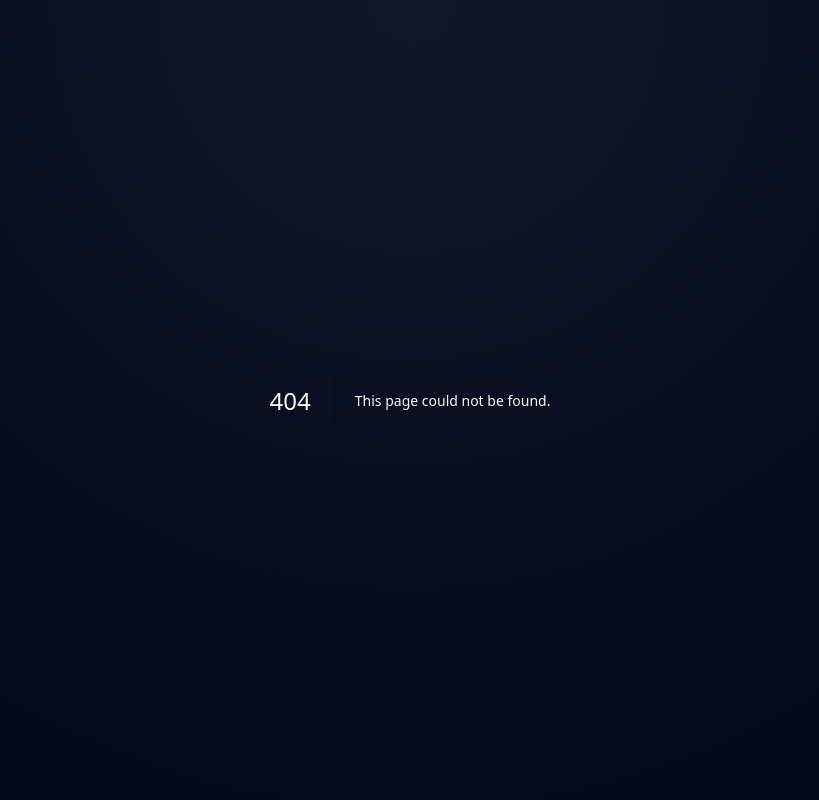
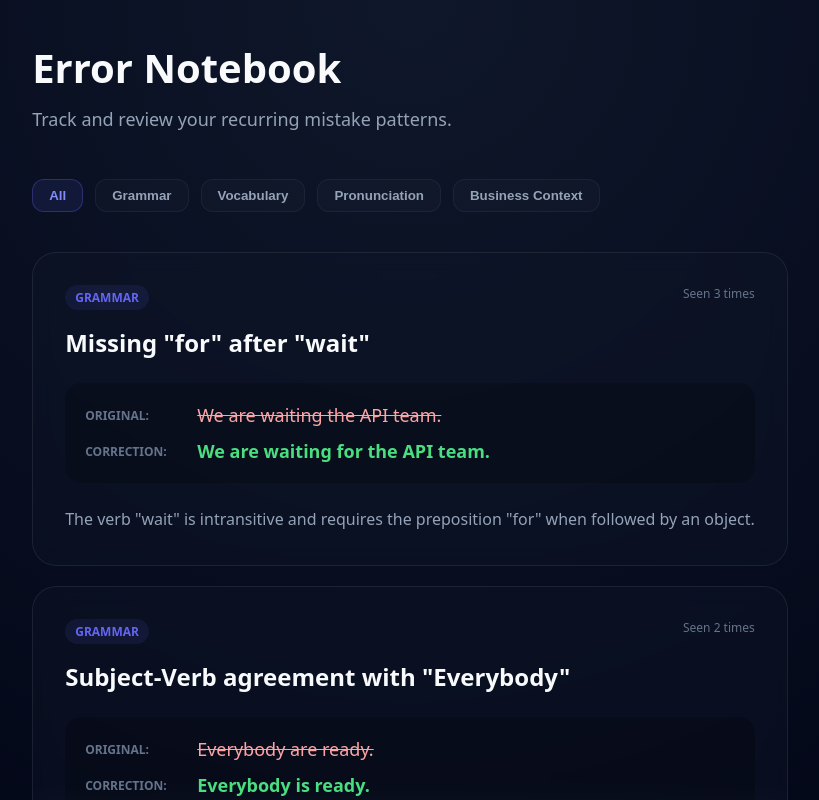
Before and after one commit to Armsss9988/AI-English, a Next.js app in the folder apps/web/: page /notebook in a window 1280 px wide. Before the commit this address had no page. Shown: the top 800 px of the page, without its empty margins (230-1049 px from the left). Built offline with nearby package versions, Linux system fonts and the light colour scheme.

Commit message:
feat(dev2): implement E4 error notebook UI with category filtering and mistake patterns

```diff
--- /dev/null
+++ b/apps/web/src/app/notebook/page.tsx
@@ -0,0 +1,15 @@
+import React from 'react';
+import { NotebookList } from '@/features/error-notebook/NotebookList';
+
+export default function NotebookPage() {
+  return (
+    <main style={{ padding: '40px', maxWidth: '1000px', margin: '0 auto' }}>
+      <header style={{ marginBottom: '48px' }}>
+        <h1 style={{ fontSize: '2.5rem', fontWeight: '800', marginBottom: '12px' }}>Error Notebook</h1>
+        <p style={{ color: '#94a3b8', fontSize: '1.125rem' }}>Track and review your recurring mistake patterns.</p>
+      </header>
+
+      <NotebookList />
+    </main>
+  );
+}
--- /dev/null
+++ b/apps/web/src/features/error-notebook/NotebookList.tsx
@@ -0,0 +1,73 @@
+'use client';
+
+import React, { useState } from 'react';
+import { useQuery } from '@tanstack/react-query';
+import { NotebookCategory } from '@english-coach/contracts';
+import { getNotebookEntries } from '@/lib/api/error-notebook';
+import styles from './notebook.module.css';
+
+const CATEGORIES: NotebookCategory[] = ['Grammar', 'Vocabulary', 'Pronunciation', 'Business Context'];
+
+export const NotebookList: React.FC = () => {
+  const [selectedCategory, setSelectedCategory] = useState<NotebookCategory | 'All'>('All');
+
+  const { data: entries, isLoading } = useQuery({
+    queryKey: ['notebook', selectedCategory],
+    queryFn: () => getNotebookEntries(selectedCategory === 'All' ? undefined : selectedCategory),
+  });
+
+  if (isLoading) return <div className={styles.loading}>Loading your notebook...</div>;
+
+  return (
+    <div className={styles.container}>
+      <div className={styles.filterBar}>
+        <button
+          className={`${styles.filterBtn} ${selectedCategory === 'All' ? styles.filterActive : ''}`}
+          onClick={() => setSelectedCategory('All')}
+        >
+          All
+        </button>
+        {CATEGORIES.map(cat => (
+          <button
+            key={cat}
+            className={`${styles.filterBtn} ${selectedCategory === cat ? styles.filterActive : ''}`}
+            onClick={() => setSelectedCategory(cat)}
+          >
+            {cat}
+          </button>
+        ))}
+      </div>
+
+      <div className={styles.list}>
+        {entries?.length === 0 ? (
+          <div className={styles.empty}>No entries found in this category.</div>
+        ) : (
+          entries?.map(entry => (
+            <div key={entry.id} className={styles.entryCard}>
+              <div className={styles.entryHeader}>
+                <span className={styles.categoryBadge}>{entry.category}</span>
+                <span className={styles.recurrence}>Seen {entry.recurrenceCount} times</span>
+              </div>
+              <h3 className={styles.pattern}>{entry.pattern}</h3>
+
+              <div className={styles.comparison}>
+                <div className={styles.originalLine}>
+                  <span className={styles.lineLabel}>Original:</span>
+                  <span className={styles.lineText}>{entry.original}</span>
+                </div>
+                <div className={styles.correctedLine}>
+                  <span className={styles.lineLabel}>Correction:</span>
+                  <span className={styles.lineText}>{entry.corrected}</span>
+                </div>
+              </div>
+
+              <div className={styles.explanationBox}>
+                <p>{entry.explanation}</p>
+              </div>
+            </div>
+          ))
+        )}
+      </div>
+    </div>
+  );
+};
--- /dev/null
+++ b/apps/web/src/features/error-notebook/notebook.module.css
@@ -0,0 +1,141 @@
+.container {
+  display: flex;
+  flex-direction: column;
+  gap: 32px;
+  width: 100%;
+}
+
+.filterBar {
+  display: flex;
+  gap: 12px;
+  overflow-x: auto;
+  padding-bottom: 8px;
+  scrollbar-width: none;
+}
+
+.filterBar::-webkit-scrollbar {
+  display: none;
+}
+
+.filterBtn {
+  padding: 8px 16px;
+  border-radius: 12px;
+  border: 1px solid rgba(255, 255, 255, 0.05);
+  background: rgba(255, 255, 255, 0.02);
+  color: #94a3b8;
+  font-weight: 600;
+  cursor: pointer;
+  white-space: nowrap;
+  transition: all 0.2s ease;
+}
+
+.filterBtn:hover {
+  background: rgba(255, 255, 255, 0.05);
+  color: #f8fafc;
+}
+
+.filterActive {
+  background: rgba(99, 102, 241, 0.1) !important;
+  border-color: rgba(99, 102, 241, 0.3) !important;
+  color: #818cf8 !important;
+}
+
+.list {
+  display: flex;
+  flex-direction: column;
+  gap: 20px;
+}
+
+.entryCard {
+  background: rgba(15, 23, 42, 0.4);
+  backdrop-filter: blur(10px);
+  border: 1px solid rgba(255, 255, 255, 0.08);
+  border-radius: 24px;
+  padding: 32px;
+  animation: slideIn 0.4s ease-out;
+}
+
+@keyframes slideIn {
+  from { opacity: 0; transform: translateX(-10px); }
+  to { opacity: 1; transform: translateX(0); }
+}
+
+.entryHeader {
+  display: flex;
+  justify-content: space-between;
+  margin-bottom: 16px;
+}
+
+.categoryBadge {
+  font-size: 0.75rem;
+  font-weight: 700;
+  text-transform: uppercase;
+  color: #6366f1;
+  background: rgba(99, 102, 241, 0.1);
+  padding: 4px 10px;
+  border-radius: 20px;
+}
+
+.recurrence {
+  font-size: 0.75rem;
+  color: #64748b;
+}
+
+.pattern {
+  font-size: 1.5rem;
+  font-weight: 700;
+  color: #f8fafc;
+  margin-bottom: 24px;
+}
+
+.comparison {
+  background: rgba(0, 0, 0, 0.2);
+  border-radius: 16px;
+  padding: 20px;
+  display: flex;
+  flex-direction: column;
+  gap: 12px;
+  margin-bottom: 24px;
+}
+
+.originalLine, .correctedLine {
+  display: flex;
+  gap: 12px;
+  align-items: flex-start;
+}
+
+.lineLabel {
+  font-size: 0.75rem;
+  font-weight: 700;
+  text-transform: uppercase;
+  color: #64748b;
+  width: 100px;
+  padding-top: 4px;
+}
+
+.lineText {
+  font-size: 1.125rem;
+  flex: 1;
+}
+
+.originalLine .lineText {
+  color: #fca5a5;
+  text-decoration: line-through;
+}
+
+.correctedLine .lineText {
+  color: #4ade80;
+  font-weight: 600;
+}
+
+.explanationBox {
+  color: #94a3b8;
+  line-height: 1.6;
+  font-size: 1rem;
+}
+
+.loading, .empty {
+  color: #64748b;
+  text-align: center;
+  padding: 40px;
+}
--- /dev/null
+++ b/apps/web/src/lib/api/error-notebook.ts
@@ -0,0 +1,52 @@
+import { NotebookEntry, NotebookCategory } from '@english-coach/contracts';
+
+const delay = (ms: number) => new Promise((res) => setTimeout(res, ms));
+
+const MOCK_ENTRIES: NotebookEntry[] = [
+  {
+    id: 'e1',
+    pattern: 'Missing "for" after "wait"',
+    original: 'We are waiting the API team.',
+    corrected: 'We are waiting for the API team.',
+    explanation: 'The verb "wait" is intransitive and requires the preposition "for" when followed by an object.',
+    category: 'Grammar',
+    recurrenceCount: 3,
+    isArchived: false,
+    lastSeenAt: new Date().toISOString(),
+  },
+  {
+    id: 'e2',
+    pattern: 'Subject-Verb agreement with "Everybody"',
+    original: 'Everybody are ready.',
+    corrected: 'Everybody is ready.',
+    explanation: '"Everybody" and "Everyone" are singular indefinite pronouns and take singular verbs.',
+    category: 'Grammar',
+    recurrenceCount: 2,
+    isArchived: false,
+    lastSeenAt: new Date().toISOString(),
+  },
+  {
+    id: 'e3',
+    pattern: 'Improper usage of "discuss about"',
+    original: 'Let us discuss about the requirements.',
+    corrected: 'Let us discuss the requirements.',
+    explanation: '"Discuss" is a transitive verb; do not use "about" after it.',
+    category: 'Vocabulary',
+    recurrenceCount: 1,
+    isArchived: false,
+    lastSeenAt: new Date().toISOString(),
+  },
+];
+
+export const getNotebookEntries = async (category?: NotebookCategory): Promise<NotebookEntry[]> => {
+  await delay(800);
+  if (category) {
+    return MOCK_ENTRIES.filter(e => e.category === category);
+  }
+  return [...MOCK_ENTRIES];
+};
+
+export const archiveEntry = async (id: string): Promise<void> => {
+  await delay(500);
+  console.log(`Archived entry ${id}`);
+};
--- a/packages/contracts/src/index.ts
+++ b/packages/contracts/src/index.ts
@@ -4,3 +4,4 @@ export * from './review';
 export * from './daily-mission';
 export * from './speaking';
 export * from './roleplay';
+export * from './notebook';
```
Also changed, not shown: packages/contracts/src/notebook.ts (added, +18 -0 lines).
